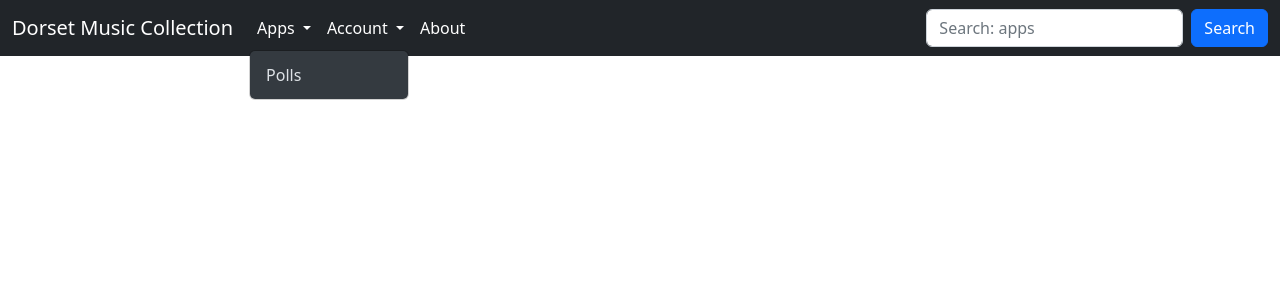
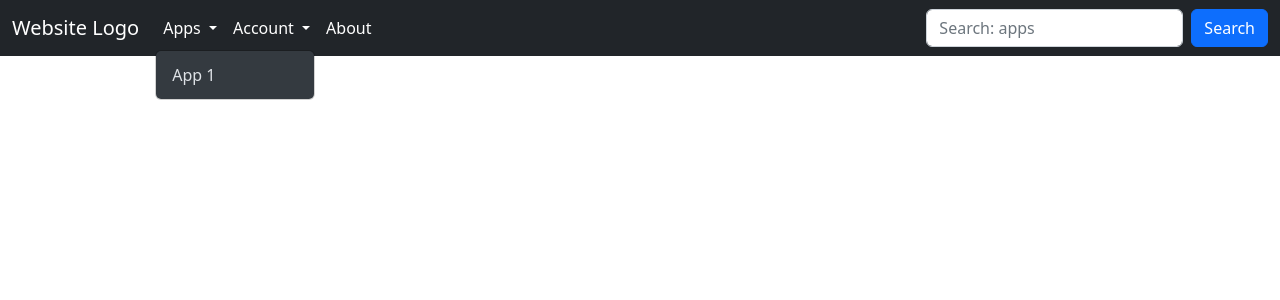
Before and after one commit to mateusfonseca/finalProject_Nano_Size_Dist, a Django app: template templates/base.html in a window 1280 px wide, after a click on "Apps". Shown: the top 300 px of the page. Run offline with Django 3.2, Linux system fonts and the light colour scheme; the template is opened without the code that fills it, so the values that code supplies are empty.

Commit message:
Removed references to previous project from templates.

```diff
--- a/nanoer/templates/nanoer/index.html
+++ b/nanoer/templates/nanoer/index.html
@@ -1,6 +1,6 @@
 {% extends 'base.html' %}
 
-{% block title %}Dorset Music Collection{% endblock %}
+{% block title %}Website Title{% endblock %}
 
 {% block content %}
 {#    <h1>Welcome to Dorset Music Collection</h1>#}
@@ -22,6 +22,7 @@
     <br>
 {#    {% if image %}<h1>{{ image }}</h1>{% endif %}#}
     {% if image %}<img src="{{ image }}" width="350" height="350" alt="">{% endif %}
+    {% if chart %}<img src="{{ chart }}" width="350" height="350" alt="">{% endif %}
 {% endblock %}
 {% block banner %}
 {#    {% load static %}#}
--- a/templates/base.html
+++ b/templates/base.html
@@ -1,6 +1,3 @@
-{# CA1: CRUD Application #}
-{# CA2: Registration/Authentication #}
-
 <!DOCTYPE html>
 <html lang="en">
 <head>
@@ -23,7 +20,7 @@
 <nav class="navbar sticky-top navbar-dark navbar-expand-lg bg-dark">
     <div class="container-fluid">
         {# link to view associated with the name "home" #}
-        <a class="navbar-brand" href="{% url 'nanoer:index' %}">Dorset Music Collection</a>
+        <a class="navbar-brand" href="{% url 'nanoer:index' %}">Website Logo</a>
         <button class="navbar-toggler" type="button" data-bs-toggle="collapse" data-bs-target="#navbarScroll"
                 aria-controls="navbarScroll" aria-expanded="false" aria-label="Toggle navigation">
             <span class="navbar-toggler-icon"></span>
@@ -37,7 +34,7 @@
                     </a>
                     <ul class="dropdown-menu dropdown-menu-dark">
                         {# link to view associated with the name "index" #}
-                        <li><a class="dropdown-item" href="#">Polls</a></li>
+                        <li><a class="dropdown-item" href="#">App 1</a></li>
                     </ul>
                 </li>
                 <li class="nav-item dropdown">
```
